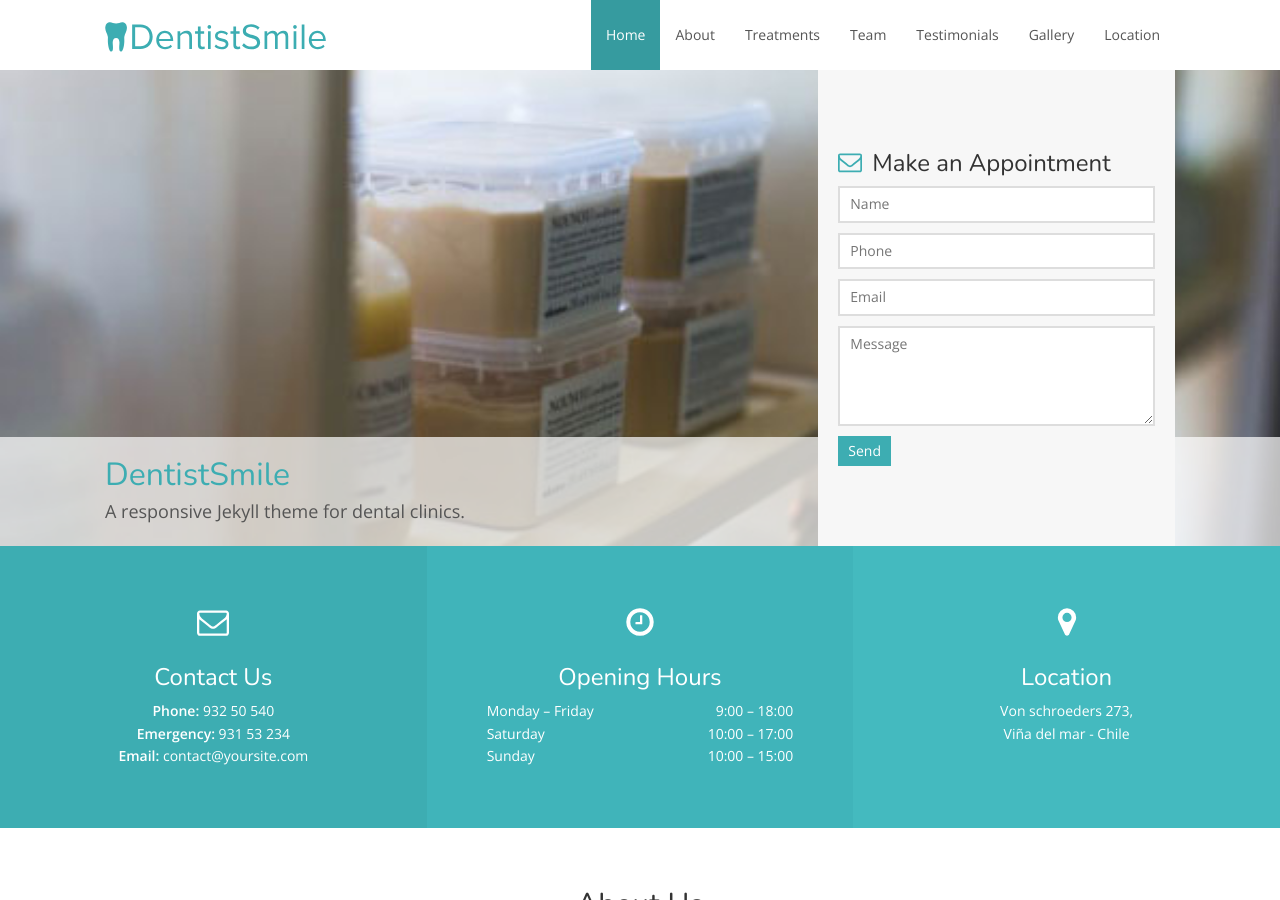
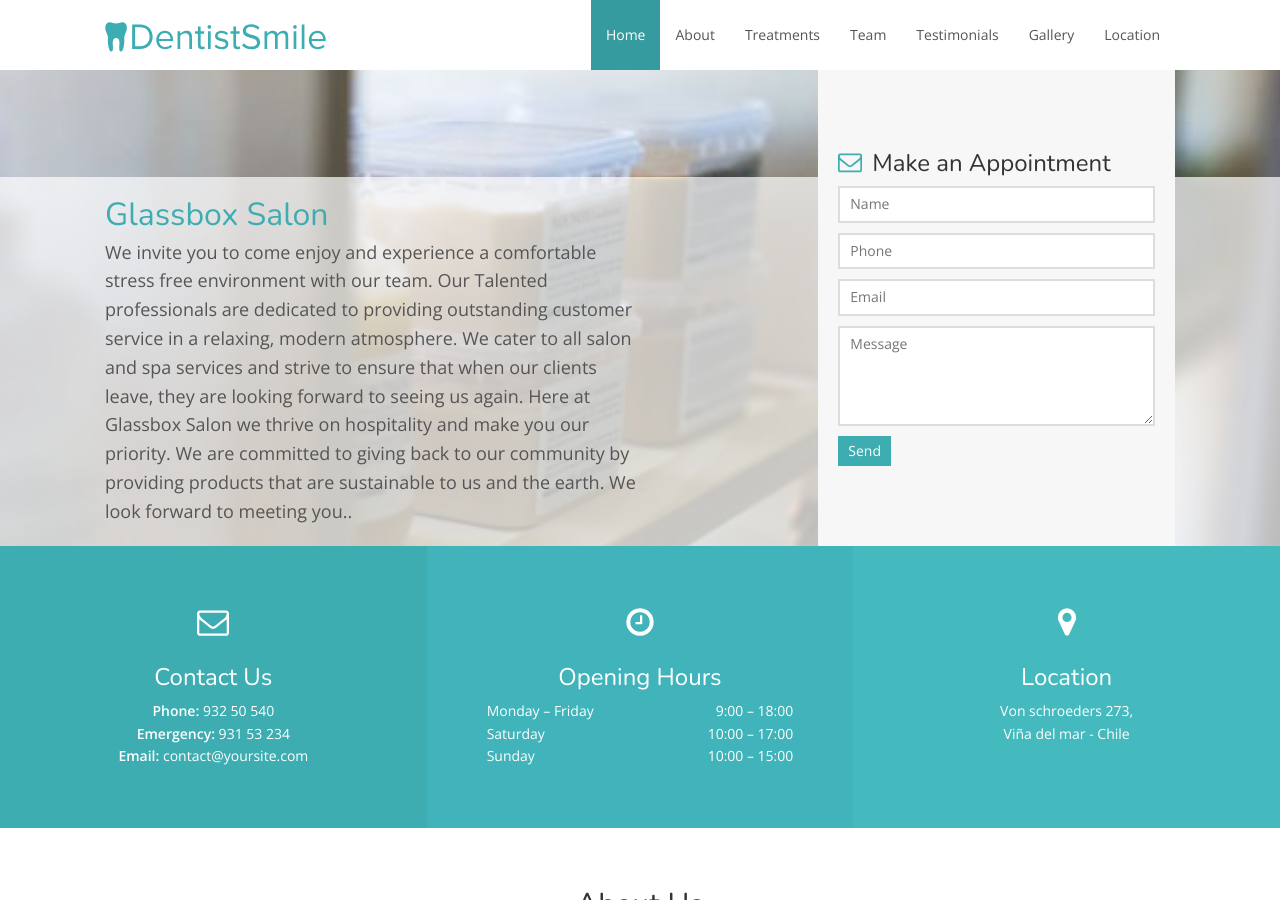
Before and after one commit to jtoste30/jtoste30.github.io, a Jekyll site: the page built from index.html, in a window 1280 px wide and 900 px high. Built offline with Jekyll 4.4.1, drawn with Linux system fonts in a browser that asks for light colours; nearby versions of some CDN libraries.

Commit message:
Update _config.yml

```diff
--- a/_config.yml
+++ b/_config.yml
@@ -1,6 +1,6 @@
 # Site settings
 title: Glassbox Salon
-description: "We invite you to come enjoy and experience a comfortable stress free environment with our team. Our Talented professionals are dedicated to providing outstanding customer service in a relaxing, modern atmosphere. We cater to all salon and spa services and strive to ensure that when our clients leave, they are looking forward to seeing us again. Here at Glassbox Salon we thrive on hospitality and make you our priority. We are committed to giving back to our community by providing products that are sustainable to us and the earth. We look forward to meeting you."
+description: "Glassbox Salon"
 baseurl: "" # the subpath of your site, e.g. /blog
 url: "" # the name of your domain
 logo_url: svg/min/logo.svg
@@ -8,8 +8,8 @@ logo_url: svg/min/logo.svg
 # Hero
 hero:
     hero_img: hero.jpg
-    hero_title: DentistSmile
-    hero_description: A responsive Jekyll theme for dental clinics.
+    hero_title: Glassbox Salon
+    hero_description: We invite you to come enjoy and experience a comfortable stress free environment with our team. Our Talented professionals are dedicated to providing outstanding customer service in a relaxing, modern atmosphere. We cater to all salon and spa services and strive to ensure that when our clients leave, they are looking forward to seeing us again. Here at Glassbox Salon we thrive on hospitality and make you our priority. We are committed to giving back to our community by providing products that are sustainable to us and the earth. We look forward to meeting you..
 
 # Contact form
 api_token: # Enter API token here
```
